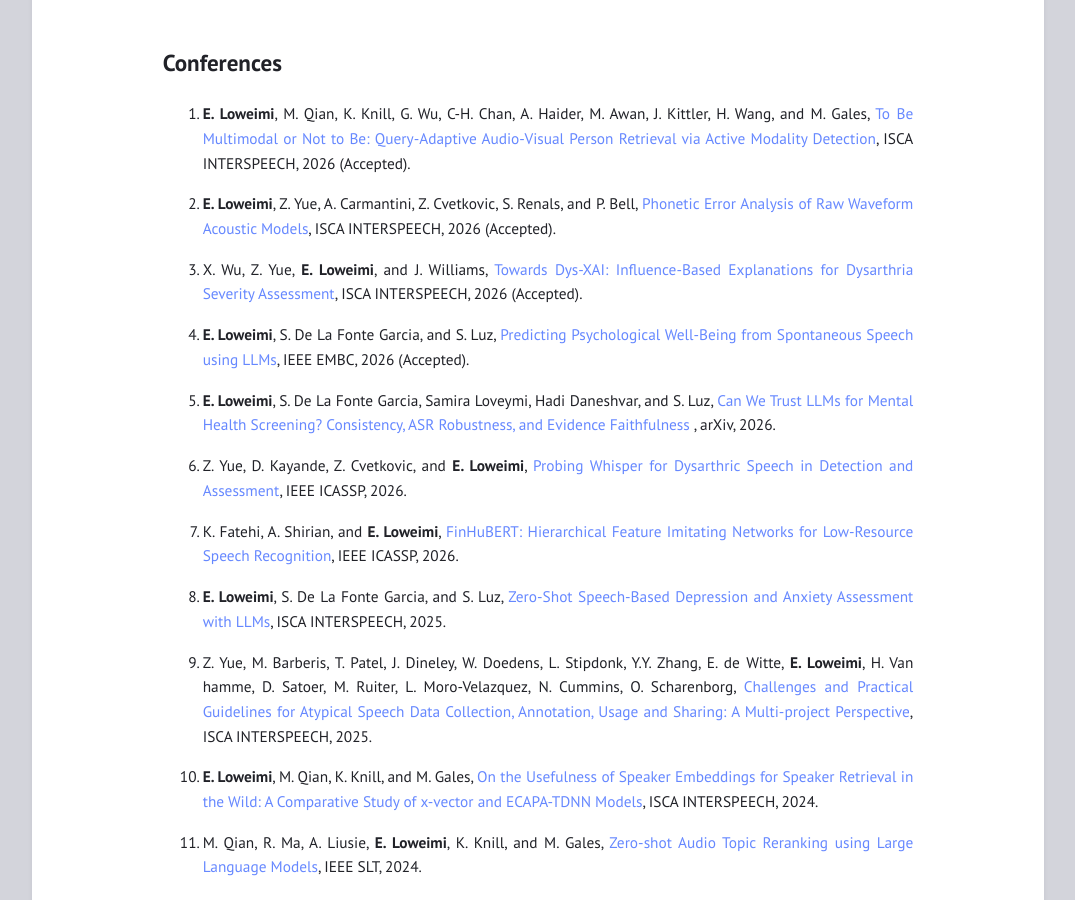
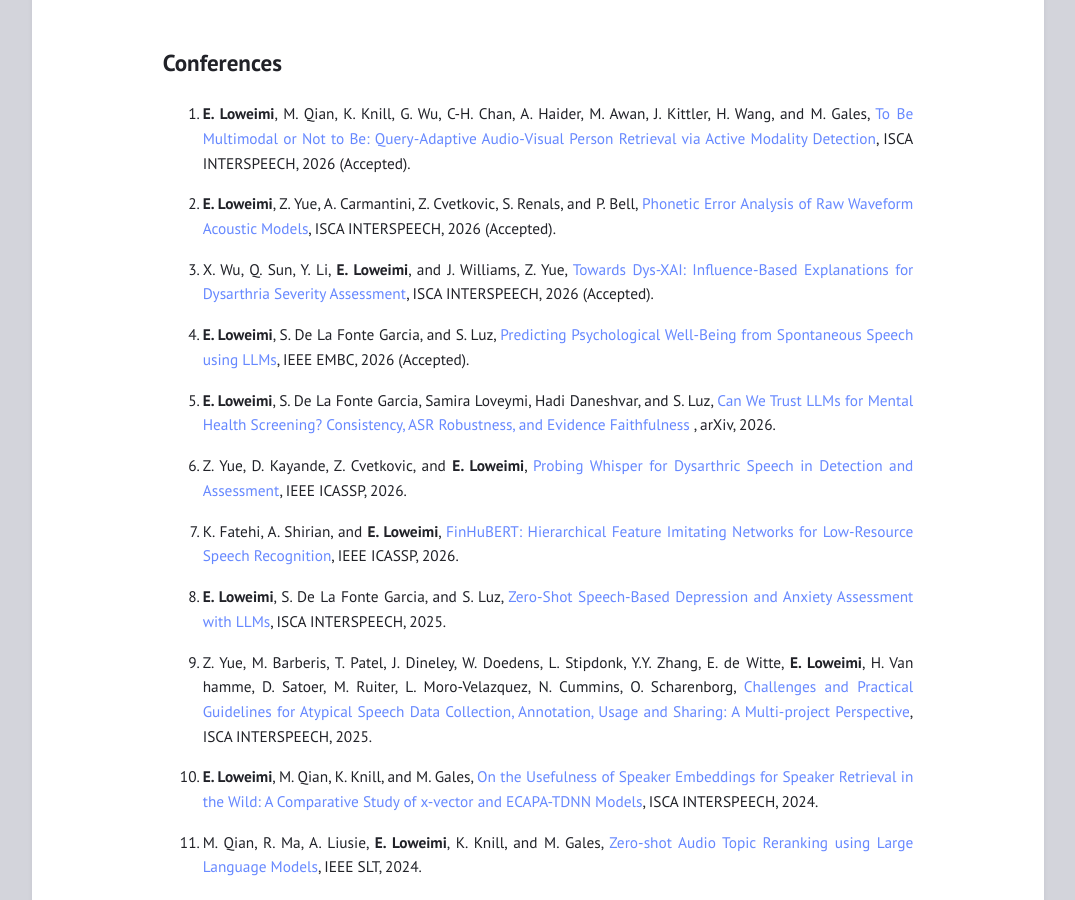
Before and after one commit to eloweimi/eloweimi.github.io, a Jekyll site: the page built from publications.md, in a window 1280 px wide and 900 px high, scrolled down 1064 px. Shown: the whole window, without its empty margins (102-1177 px from the left). Built offline with Jekyll 4.4.1, drawn with Linux system fonts in a browser that asks for light colours.

Commit message:
Update publications.md

```diff
--- a/publications.md
+++ b/publications.md
@@ -37,7 +37,7 @@
 
 2. **E. Loweimi**, Z. Yue, A. Carmantini, Z. Cvetkovic, S. Renals, and P. Bell, [Phonetic Error Analysis of Raw Waveform Acoustic Models](https://arxiv.org/abs/2606.07030), ISCA INTERSPEECH, 2026 (Accepted).
 
-3. X. Wu, Z. Yue, **E. Loweimi**, and J. Williams, [Towards Dys-XAI: Influence-Based Explanations for Dysarthria Severity Assessment](https://eloweimi.github.io/publications/), ISCA INTERSPEECH, 2026 (Accepted).
+3. X. Wu, Q. Sun, Y. Li, **E. Loweimi**, and J. Williams, Z. Yue, [Towards Dys-XAI: Influence-Based Explanations for Dysarthria Severity Assessment](https://arxiv.org/pdf/2606.21306), ISCA INTERSPEECH, 2026 (Accepted).
 
 4. **E. Loweimi**, S. De La Fonte Garcia, and S. Luz, [Predicting Psychological Well-Being from Spontaneous Speech using LLMs](https://arxiv.org/abs/2605.11303), IEEE EMBC, 2026 (Accepted).
 
```
